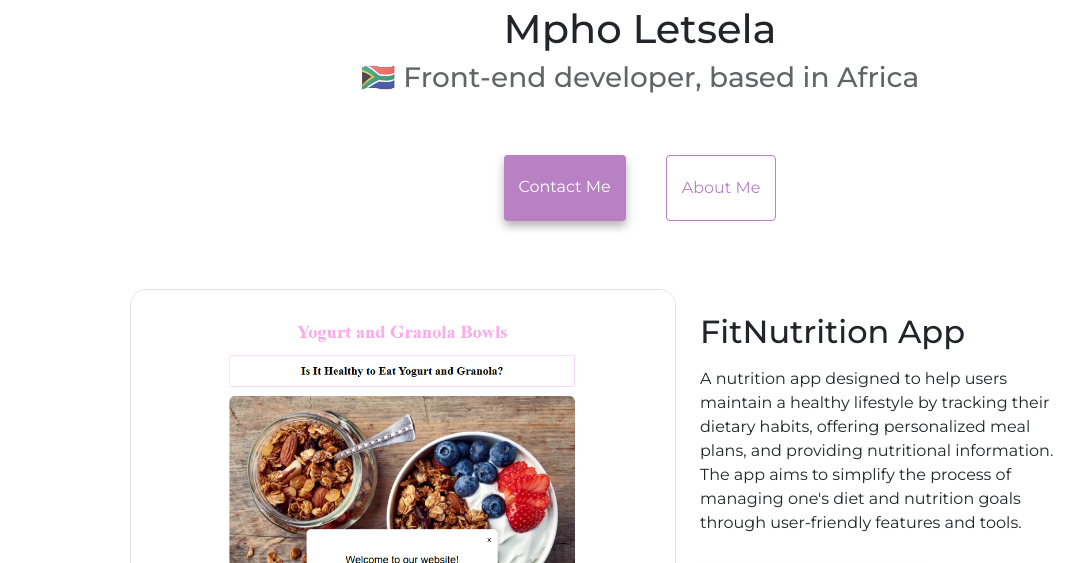
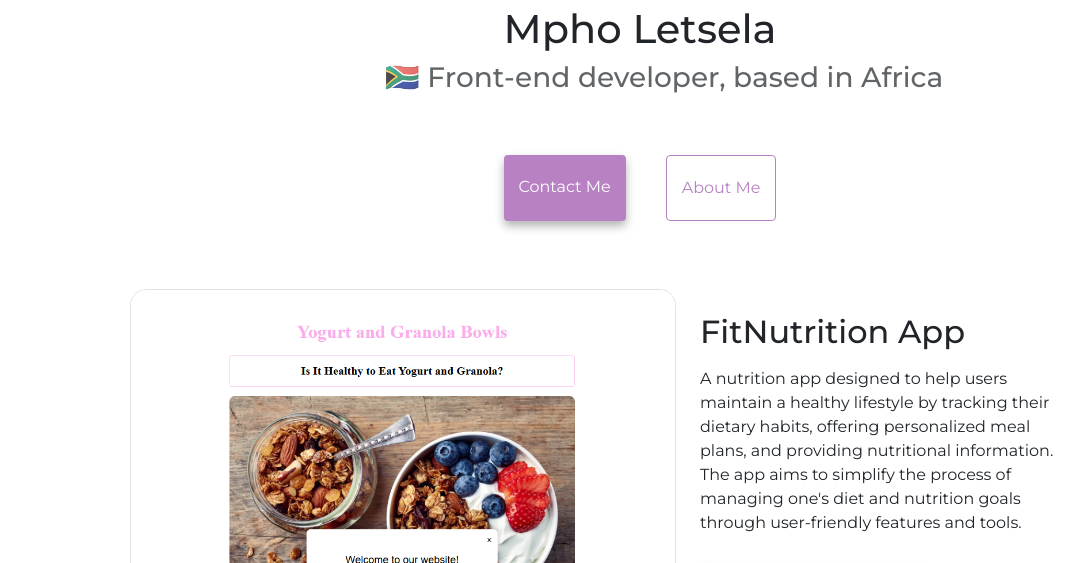
Before and after one commit to techbarbiana/digitalportfolio2, a website: page index.html in a window 1280 px wide. Shown: the part 181-744 px from the top of the page, without its empty margins (0-1087 px from the left). Drawn offline with nearby package versions, Linux system fonts and the light colour scheme.

Commit message:
Updated the <h3> tag

```diff
--- a/index.html
+++ b/index.html
@@ -73,7 +73,7 @@
     <header>
       <h2 class="text-center custom-font-6">👋 Hi, I am</h2>
       <h1 class="text-center custom-font-6">Mpho Letsela</h1>
-      <h3 class="text-center custom-font-6">
+      <h3 class="text-center custom-font-6 ms-5">
         🇿🇦 Front-end developer, based in Africa
       </h3>
       <div class="navigation-links mb-5">
```
